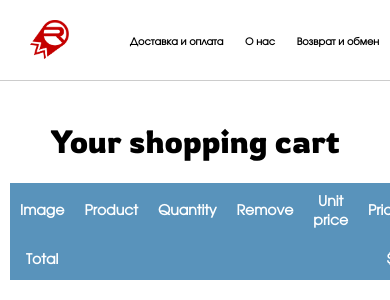
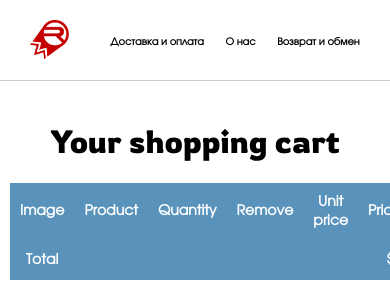
Before and after one commit to AntanosianAnton/online_store, a Django app: page /cart/ in a window 390 px wide. Shown: the top 300 px of the page. Run offline with Django 4.2, Linux system fonts and the light colour scheme.

Commit message:
final fix

```diff
--- a/myshop/shop/static/css/base.css
+++ b/myshop/shop/static/css/base.css
@@ -152,11 +152,26 @@ ul.errorlist {
     border-bottom: 1px solid #ccc;
 }
 
+.header-delivery {
+    position: relative;
+    left: -5vw;
+}
+
+.header-contacts {
+    position: relative;
+    left: -5vw;
+}
+
+.header-exchange {
+    position: relative;
+    left: -5vw;
+}
+
 /* Стили для ссылок в header */
 .header-link {
     text-decoration: none; /* Убираем подчеркивание */
     color: black; /* Цвет текста */
-    padding: 10px 20px; /* Отступы вокруг текста */
+    padding: 10px 30px; /* Отступы вокруг текста */
     font-size: 20px; /* Размер шрифта */
     font-weight: bold; /* Жирный шрифт */
     font-family: 'description', sans-serif;
@@ -402,7 +417,7 @@ footer {
     width: 100%; /* Выравнивание по ширине */
     margin-bottom: 5px;
     @media only screen and (max-width: 1000px){
-        font-size: 5vw;
+        font-size: 8vw;
     }
 }
 
@@ -414,7 +429,7 @@ footer {
     width: 100%; /* Выравнивание по ширине */
     overflow-wrap: wrap;
     @media only screen and (max-width: 1000px){
-        font-size: 2vw;
+        font-size: 3vw;
     }
 }
 
@@ -444,7 +459,7 @@ footer {
     text-decoration: underline;
     transition: font-size 0.2s; /* Добавлено плавное изменение размера */
     @media only screen and (max-width: 700px){
-        font-size: 2vw;
+        font-size: 2.5vw;
     }
 }
 
@@ -708,7 +723,7 @@ footer {
   }
 
   .back-to-catalog-btn button:hover {
-    background-color: #181212; /* Цвет фона кнопки при наведении */
+    background-color: #ffffff; /* Цвет фона кнопки при наведении */
   }
 
 
--- a/myshop/shop/templates/shop/base.html
+++ b/myshop/shop/templates/shop/base.html
@@ -6,6 +6,7 @@
     <meta name="viewport" content="width=device-width, initial-scale=1">
     <title>{% block title %}Revada Miller - стиль, качетсво, комфорт{% endblock %}</title>
     <link href="{% static "css/base.css" %}" rel="stylesheet">
+    <link rel="icon" href="{% static '/css/icons/logo-footer-new.png' %}" type="image/x-icon">
   </head>
   <body>
     {% include "shop/header.html" %}
```
Also changed, not shown: myshop/shop/static/img/about1.png (added), myshop/shop/static/img/about2.jpg (added), myshop/shop/static/img/about3.jpg (added), myshop/shop/static/img/about4.jpg (added), myshop/shop/static/img/size-chart.jpg (added).
